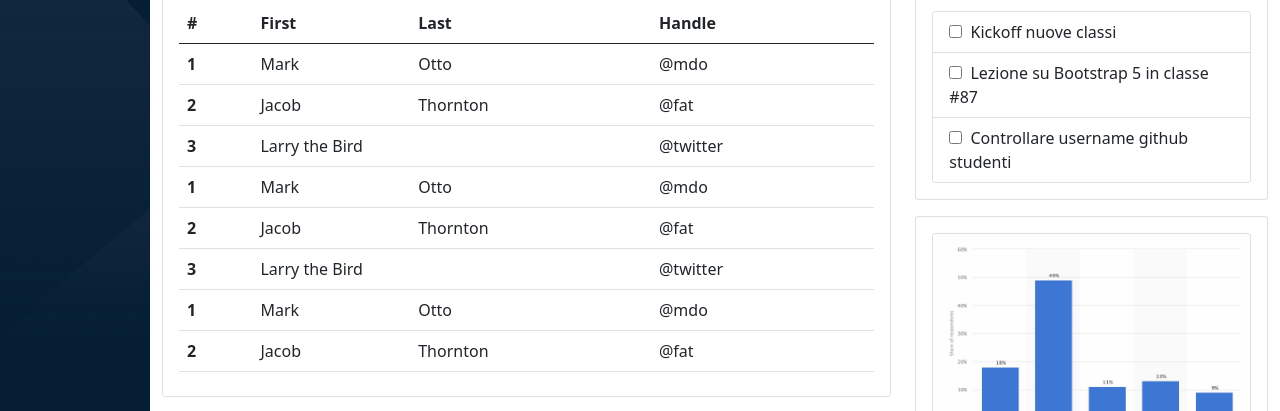
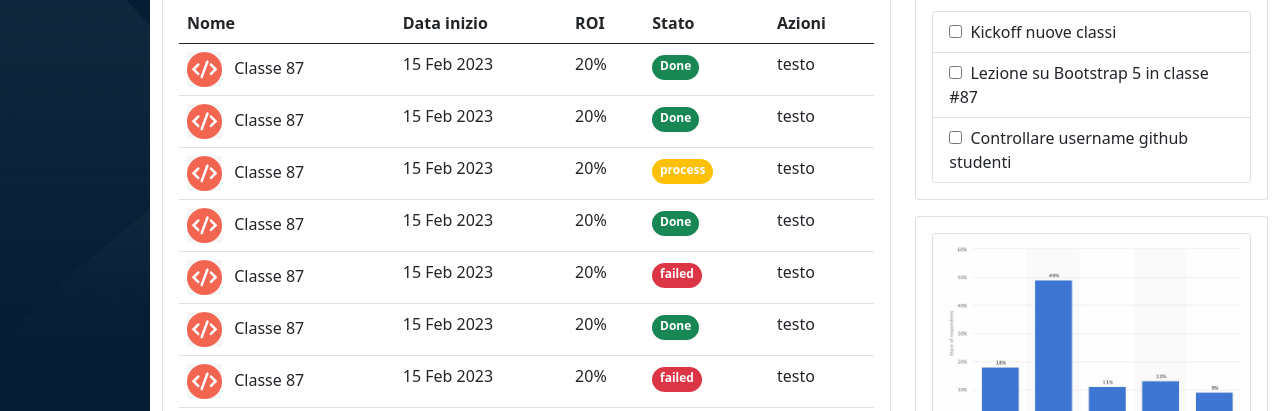
Before and after one commit to AlessandroCarrozza/html-css-bootstrap-dashboard, a plain HTML site: page index.html in a window 1280 px wide. Shown: the part 276-687 px from the top of the page. Drawn offline with nearby package versions, Linux system fonts and the light colour scheme.

Commit message:
compilazione tabella principale

```diff
--- a/css/style.css
+++ b/css/style.css
@@ -113,6 +113,10 @@ aside li:hover{
 }
 
 
+.ms_red-circle{
+    height: 35px;
+}
+
 
 
 
--- a/index.html
+++ b/index.html
@@ -222,61 +222,96 @@
                                 <ul class="list-group list-group-flush">
                                   <li class="list-group-item">
 
-                                    <table class="table">
+                                    <table class="ms_table-class table">
                                       <thead>
                                         <tr>
-                                          <th scope="col">#</th>
-                                          <th scope="col">First</th>
-                                          <th scope="col">Last</th>
-                                          <th scope="col">Handle</th>
+                                          <th scope="col">Nome</th>
+                                          <th scope="col">Data inizio</th>
+                                          <th scope="col">ROI</th>
+                                          <th scope="col">Stato</th>
+                                          <th scope="col">Azioni</th>
                                         </tr>
                                       </thead>
                                       <tbody>
                                         <tr>
-                                          <th scope="row">1</th>
-                                          <td>Mark</td>
-                                          <td>Otto</td>
-                                          <td>@mdo</td>
+                                          <td>
+                                            <img src="img/class-avatar.jpg" class="ms_red-circle pe-2" alt="Red Circle">
+                                            Classe 87
+                                          </td>
+                                          <td>15 Feb 2023</td>
+                                          <td>20%</td>
+                                          <td><span class="badge rounded-pill bg-success pb-2">Done</span></td>
+                                          <td>testo</td>
                                         </tr>
                                         <tr>
-                                          <th scope="row">2</th>
-                                          <td>Jacob</td>
-                                          <td>Thornton</td>
-                                          <td>@fat</td>
+                                          <td>
+                                            <img src="img/class-avatar.jpg" class="ms_red-circle pe-2" alt="Red Circle">
+                                            Classe 87
+                                          </td>
+                                          <td>15 Feb 2023</td>
+                                          <td>20%</td>
+                                          <td><span class="badge rounded-pill bg-success pb-2">Done</span></td>
+                                          <td>testo</td>
                                         </tr>
                                         <tr>
-                                          <th scope="row">3</th>
-                                          <td colspan="2">Larry the Bird</td>
-                                          <td>@twitter</td>
+                                          <td>
+                                            <img src="img/class-avatar.jpg" class="ms_red-circle pe-2" alt="Red Circle">
+                                            Classe 87
+                                          </td>
+                                          <td>15 Feb 2023</td>
+                                          <td>20%</td>
+                                          <td><span class="badge rounded-pill bg-warning pb-2">process</span></td>
+                                          <td>testo</td>
                                         </tr>
                                         <tr>
-                                          <th scope="row">1</th>
-                                          <td>Mark</td>
-                                          <td>Otto</td>
-                                          <td>@mdo</td>
+                                          <td>
+                                            <img src="img/class-avatar.jpg" class="ms_red-circle pe-2" alt="Red Circle">
+                                            Classe 87
+                                          </td>
+                                          <td>15 Feb 2023</td>
+                                          <td>20%</td>
+                                          <td><span class="badge rounded-pill bg-success pb-2">Done</span></td>
+                                          <td>testo</td>
                                         </tr>
                                         <tr>
-                                          <th scope="row">2</th>
-                                          <td>Jacob</td>
-                                          <td>Thornton</td>
-                                          <td>@fat</td>
+                                          <td>
+                                            <img src="img/class-avatar.jpg" class="ms_red-circle pe-2" alt="Red Circle">
+                                            Classe 87
+                                          </td>
+                                          <td>15 Feb 2023</td>
+                                          <td>20%</td>
+                                          <td><span class="badge rounded-pill bg-danger pb-2">failed</span></td>
+                                          <td>testo</td>
                                         </tr>
                                         <tr>
-                                          <th scope="row">3</th>
-                                          <td colspan="2">Larry the Bird</td>
-                                          <td>@twitter</td>
+                                          <td>
+                                            <img src="img/class-avatar.jpg" class="ms_red-circle pe-2" alt="Red Circle">
+                                            Classe 87
+                                          </td>
+                                          <td>15 Feb 2023</td>
+                                          <td>20%</td>
+                                          <td><span class="badge rounded-pill bg-success pb-2">Done</span></td>
+                                          <td>testo</td>
                                         </tr>
                                         <tr>
-                                          <th scope="row">1</th>
-                                          <td>Mark</td>
-                                          <td>Otto</td>
-                                          <td>@mdo</td>
+                                          <td>
+                                            <img src="img/class-avatar.jpg" class="ms_red-circle pe-2" alt="Red Circle">
+                                            Classe 87
+                                          </td>
+                                          <td>15 Feb 2023</td>
+                                          <td>20%</td>
+                                          <td><span class="badge rounded-pill bg-danger pb-2">failed</span></td>
+                                          <td>testo</td>
                                         </tr>
                                         <tr>
-                                          <th scope="row">2</th>
-                                          <td>Jacob</td>
-                                          <td>Thornton</td>
-                                          <td>@fat</td>
+                                          <td>
+                                            <img src="img/class-avatar.jpg" class="ms_red-circle pe-2" alt="Red Circle">
+                                            Classe 87
+                                          </td>
+                                          <td>15 Feb 2023</td>
+                                          <td>20%</td>
+                                          <td><span class="badge rounded-pill bg-success pb-2">Done</span></td>
+                                          <td>testo</td>
                                         </tr>
                                       </tbody>
 
```
